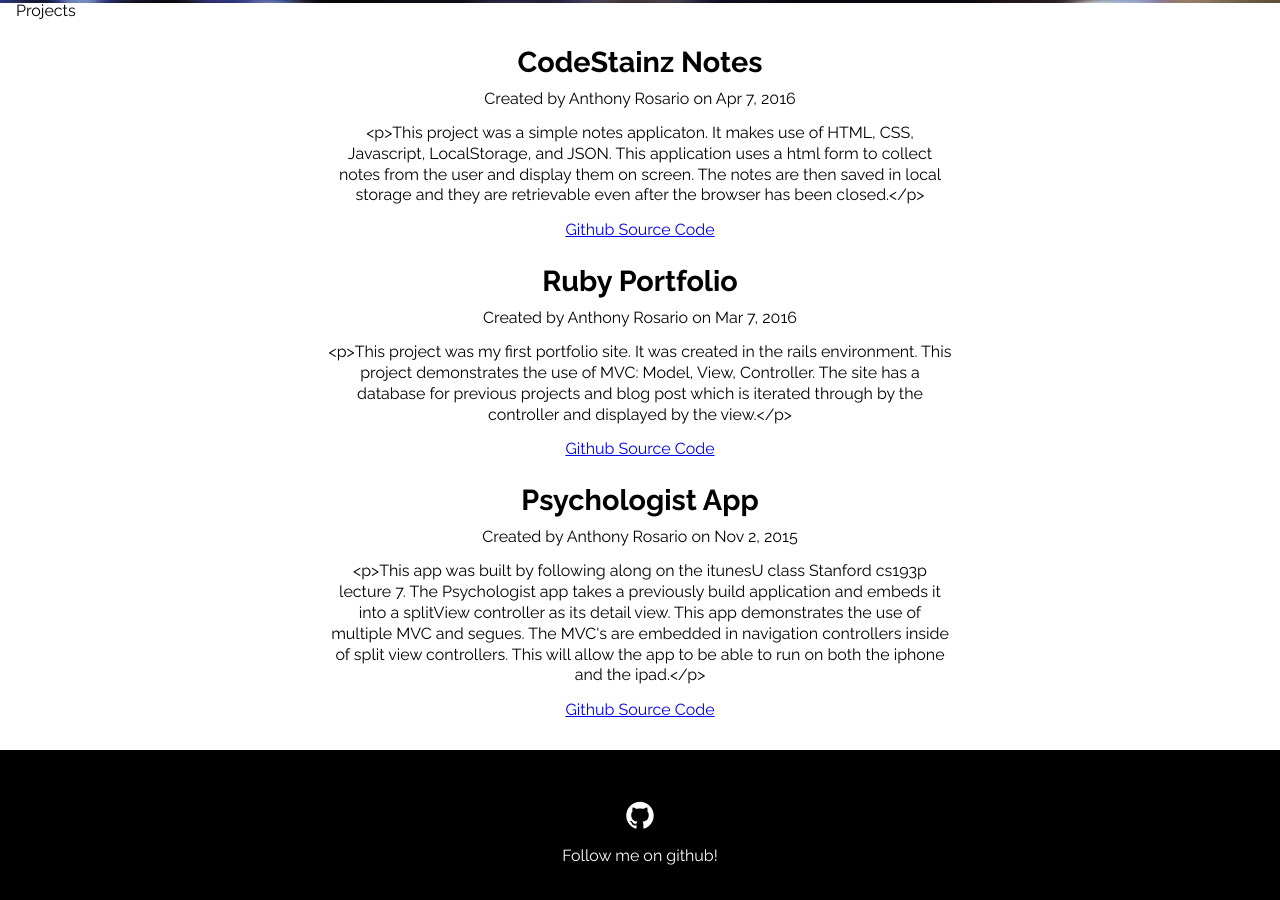
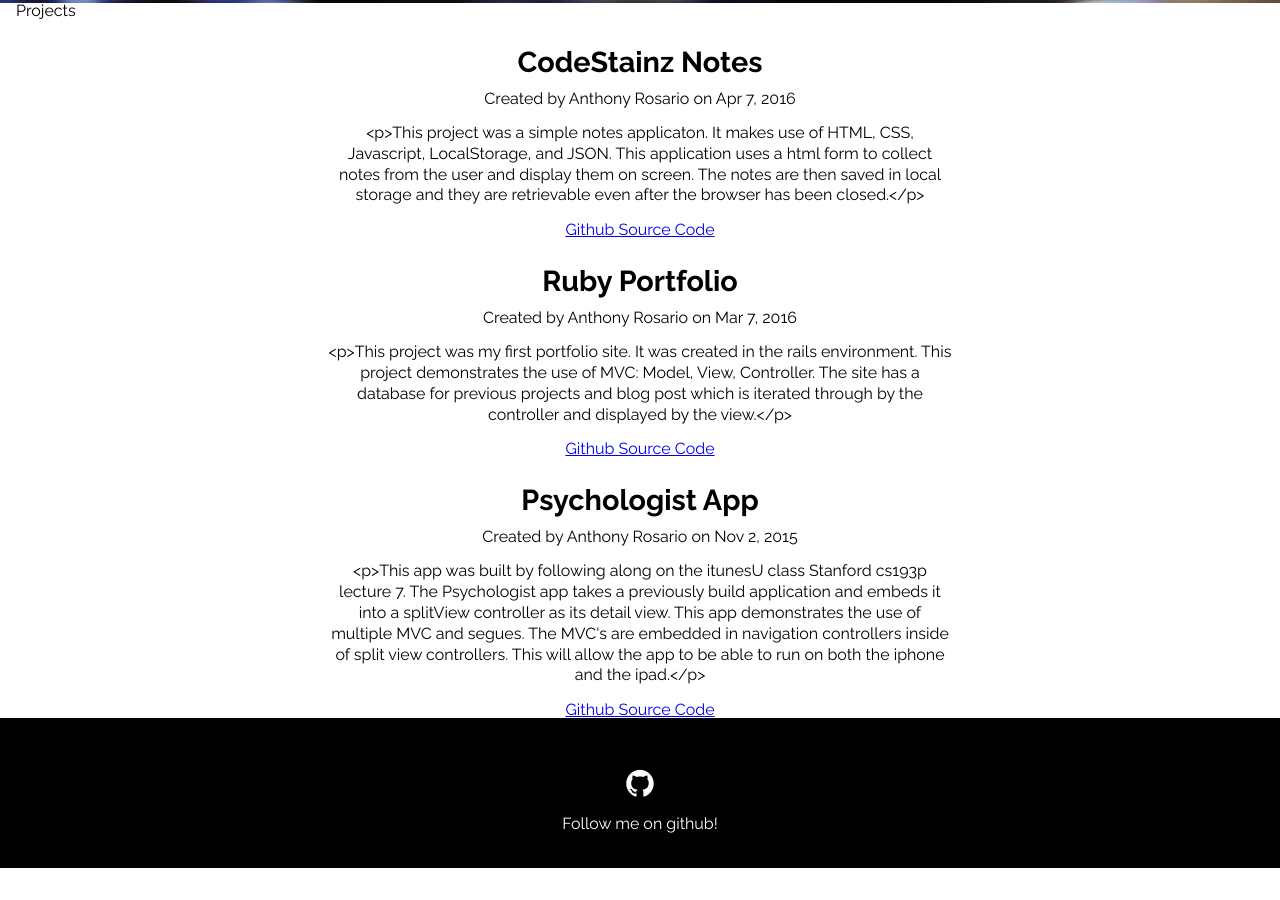
Before and after one commit to ajrosario08/portfolio, a plain HTML site: page index.html in a window 1280 px wide. Shown: the part 397-1297 px from the top of the page. After the commit the page ends 1265 px from the top, so only its background shows below. Drawn offline with nearby package versions, Linux system fonts and the light colour scheme.

Commit message:
made footer sticky

```diff
--- a/scss/application.scss
+++ b/scss/application.scss
@@ -9,3 +9,4 @@ body {
 @import "module/projects/project-template";
 @import "module/larger-screens";
 @import "module/about";
+@import "base/base.scss";
--- /dev/null
+++ b/scss/base/base.scss
@@ -0,0 +1,15 @@
+html {
+    position: relative;
+    min-height: 100%;
+}
+
+body {
+    margin: 0 0 150px;
+}
+
+footer {
+    position: absolute;
+    left: 0;
+    bottom: 0;
+    width: 100%;
+}
```
Also changed, not shown: css/application.css, 1 other file.
